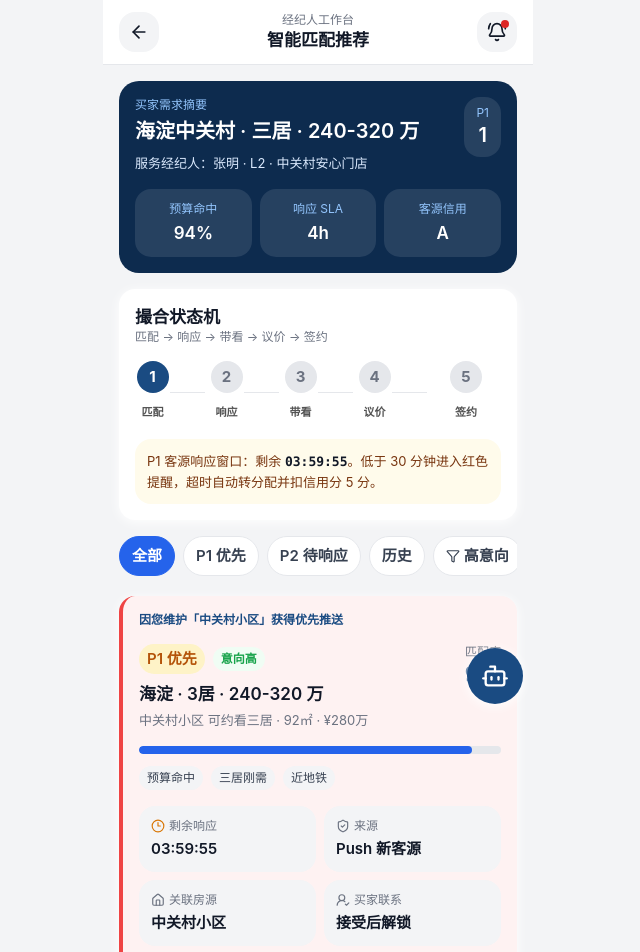
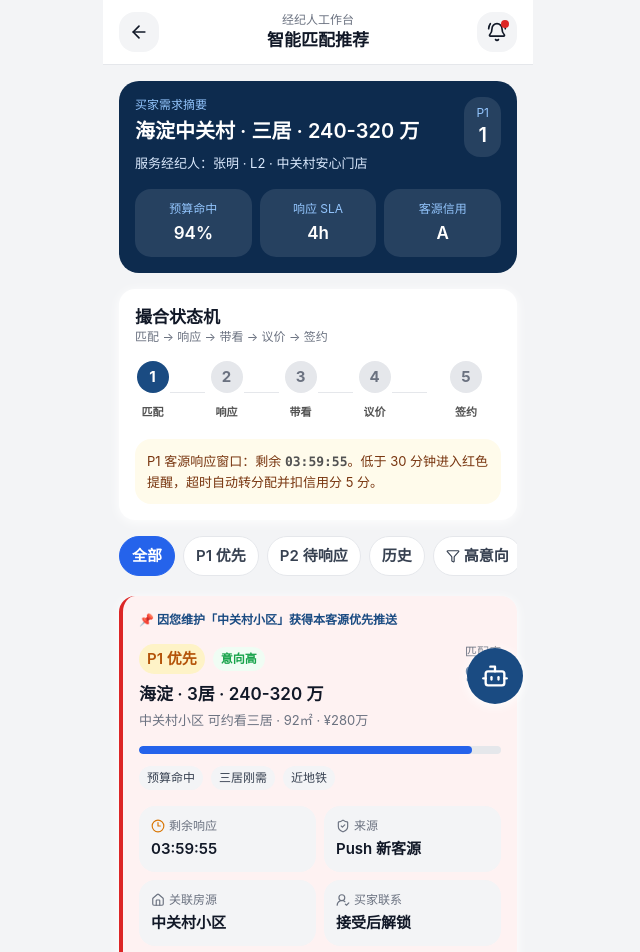
Before and after one commit to epix99-opus/Fori, a Next.js app in the folder prototype/: page /match in a window 1280 px wide. Shown: the top 952 px of the page, without its empty margins (322-962 px from the left). Built offline with nearby package versions, Linux system fonts and the light colour scheme.

Commit message:
fix: FORI-044 P0 — SUUMO 6-Tab + commission 80/15/5 [codex]

```diff
--- a/prototype/app/explore/dict/[communityId]/page.tsx
+++ b/prototype/app/explore/dict/[communityId]/page.tsx
@@ -251,14 +251,14 @@ function TransportPanel() {
 }
 
 function PricePanel({ viewerRole }: { viewerRole: ViewerRole }) {
-  const canViewReference = viewerRole !== "guest";
+  const canViewListingPrice = viewerRole !== "guest";
   const canViewExact = viewerRole === "kyc" || viewerRole === "agent" || viewerRole === "staff";
   const canViewHistory = viewerRole === "agent" || viewerRole === "staff";
 
   return (
     <div className="space-y-3">
       <DisclosureRow label="参考单价区间" value="¥32,000 - ¥38,000 /㎡" note="游客可见模糊区间" />
-      <DisclosureRow label="挂牌总价区间" value={canViewReference ? "¥300 万 - ¥450 万" : "手机验证后可见"} note="手机验证及以上可见" locked={!canViewReference} />
+      <DisclosureRow label="挂牌总价区间" value={canViewListingPrice ? "¥300 万 - ¥450 万" : "手机验证后可见"} note="手机验证及以上可见" locked={!canViewListingPrice} cta="验证手机查看 →" href="/auth/login" />
       <DisclosureRow label="精确楼层/房号" value={canViewExact ? "6-12 层 · 房号实名后展示" : maskValue(viewerRole, "exactFloor", "精确楼层/房号")} note="实名用户可见" locked={!canViewExact} />
       <DisclosureRow label="历史成交明细" value={canViewHistory ? "近 12 月 86 套，经纪人可查看明细" : maskValue(viewerRole, "dealHistory", "历史成交明细")} note="经纪人认证可见" locked={!canViewHistory} />
       {canViewHistory ? null : (
@@ -355,7 +355,7 @@ function CocreationPanel({ communityId }: { communityId: string }) {
   );
 }
 
-function DisclosureRow({ label, value, note, locked = false }: { label: string; value: string; note: string; locked?: boolean }) {
+function DisclosureRow({ label, value, note, locked = false, cta, href = "/profile/agent-cert" }: { label: string; value: string; note: string; locked?: boolean; cta?: string; href?: string }) {
   return (
     <div className="rounded-xl bg-neutral-100 p-3">
       <div className="flex items-start justify-between gap-3">
@@ -366,6 +366,11 @@ function DisclosureRow({ label, value, note, locked = false }: { label: string;
         {locked ? <span className="rounded-full bg-white px-2 py-1 text-[11px] font-semibold text-primary-700">升级查看</span> : null}
       </div>
       <p className="mt-1 text-caption text-neutral-500">{note}</p>
+      {locked && cta ? (
+        <Link href={href} className="mt-2 inline-flex text-caption font-semibold text-primary-700">
+          {cta}
+        </Link>
+      ) : null}
     </div>
   );
 }
--- a/prototype/app/match/page.tsx
+++ b/prototype/app/match/page.tsx
@@ -228,7 +228,7 @@ export default function MatchPage() {
                 })}
               </div>
               <div className="mt-4 rounded-xl bg-amber-50 p-3 text-body-s text-amber-900">
-                P1 客源响应窗口：剩余 <span className={cn("price-nums font-semibold", isCountdownUrgent(p1Countdown) ? "animate-pulse text-red-600" : "text-neutral-900")}>{p1Countdown}</span>。低于 30 分钟进入红色提醒，超时自动转分配并扣信用分 5 分。
+                P1 客源响应窗口：剩余 <span className={cn("price-nums font-semibold", isCountdownUrgent(p1Countdown) ? "animate-pulse text-semantic-danger" : "text-neutral-600")}>{p1Countdown}</span>。低于 30 分钟进入红色提醒，超时自动转分配并扣信用分 5 分。
               </div>
             </Card>
 
@@ -314,9 +314,9 @@ function MatchCard({
   const priorityLabel = lead.demand.priority === "normal" ? "P3" : lead.demand.priority;
   const isExpired = lead.status === "expired";
   const priorityStyle = isP1
-    ? "border-l-4 border-l-red-500 bg-red-50"
+    ? "border-l-4 border-l-semantic-danger bg-red-50"
     : lead.demand.priority === "P2"
-      ? "border-l-4 border-l-amber-400 bg-amber-50"
+      ? "border-l-4 border-l-semantic-warning bg-amber-50"
       : "border-l-4 border-l-neutral-300 bg-neutral-50";
   const countdownUrgent = isP1 && isCountdownUrgent(p1Countdown);
 
@@ -325,7 +325,7 @@ function MatchCard({
       <div className="space-y-4">
         {isP1 ? (
           <p className="text-caption font-semibold text-primary-700">
-            因您维护「{lead.listing.communityName}」获得优先推送
+            📌 因您维护「{lead.listing.communityName}」获得本客源优先推送
           </p>
         ) : null}
         <div className="flex items-start justify-between gap-3">
@@ -408,7 +408,7 @@ function InfoPill({
         <Icon className={cn("size-3.5", warning && "text-semantic-warning")} />
         {label}
       </div>
-      <p className={cn("mt-1 truncate text-body-s font-semibold", urgent ? "animate-pulse text-red-600" : "text-neutral-900")}>{value}</p>
+      <p className={cn("mt-1 truncate text-body-s font-semibold", urgent ? "animate-pulse text-semantic-danger" : "text-neutral-900")}>{value}</p>
     </div>
   );
 }
```
